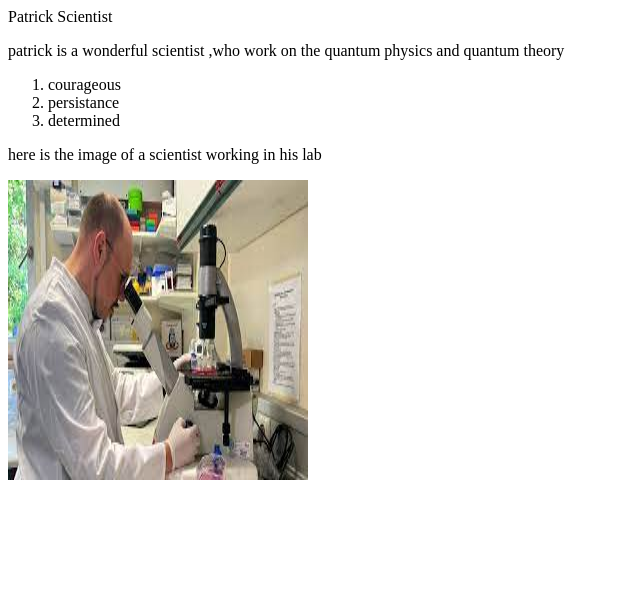
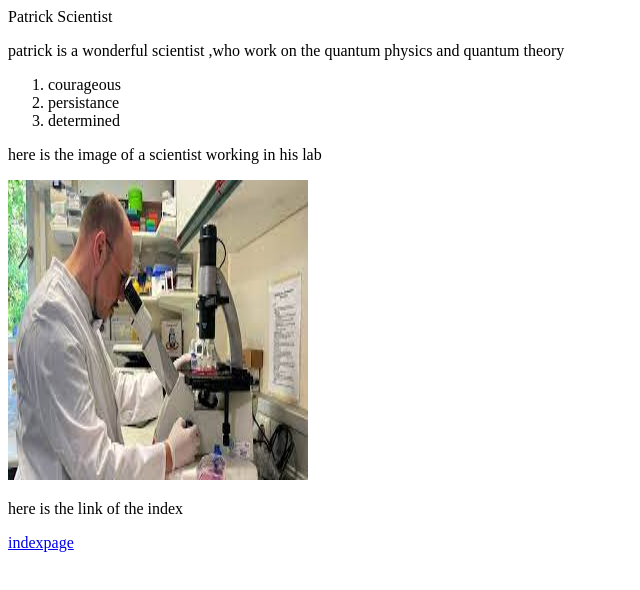
Before and after one commit to 44-563-WebApps-F23/44563-webapps-f23-assignment3-PRATHAP4422, a plain HTML site: page bonus.html in a window 1280 px wide. Shown: the whole page, without its empty margins (0-640 px from the left). Drawn offline with Linux system fonts and the light colour scheme.

Commit message:
all pages pushed at a time

```diff
--- a/bonus.html
+++ b/bonus.html
@@ -13,6 +13,8 @@
         </ol>
         <P>here is the image of a scientist working in his lab</P>
         <img src="scientist.jpg" height="300" width="300" alt="image of scientist">
+        <p>here is the link of the index</p>
+        <a href="index.html">indexpage</a>
 
     </body>
 </html>
```
